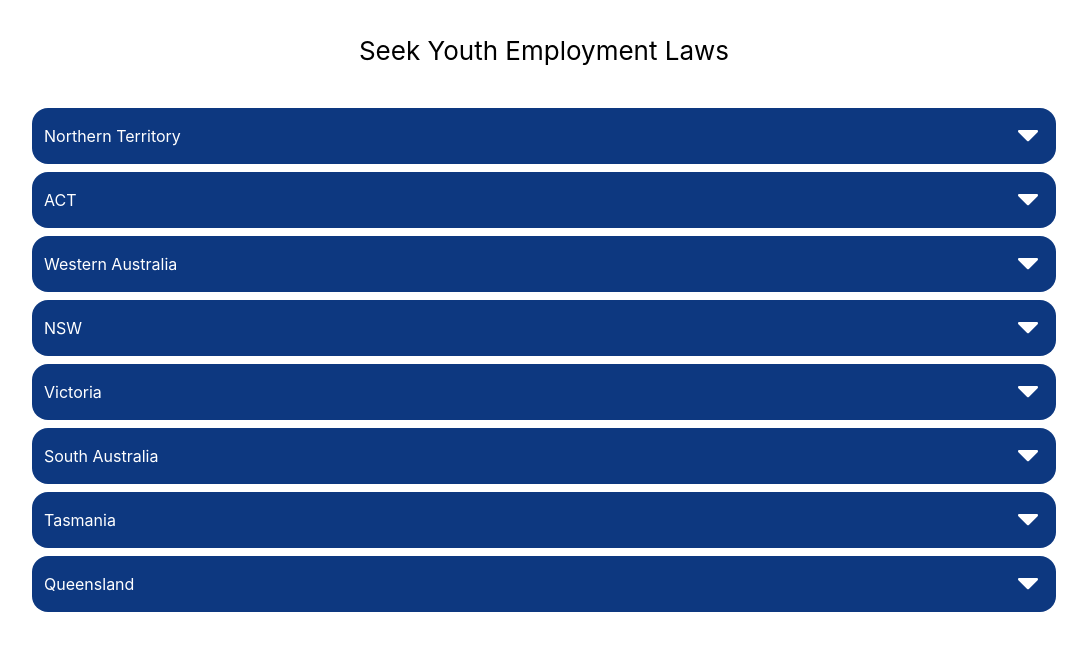
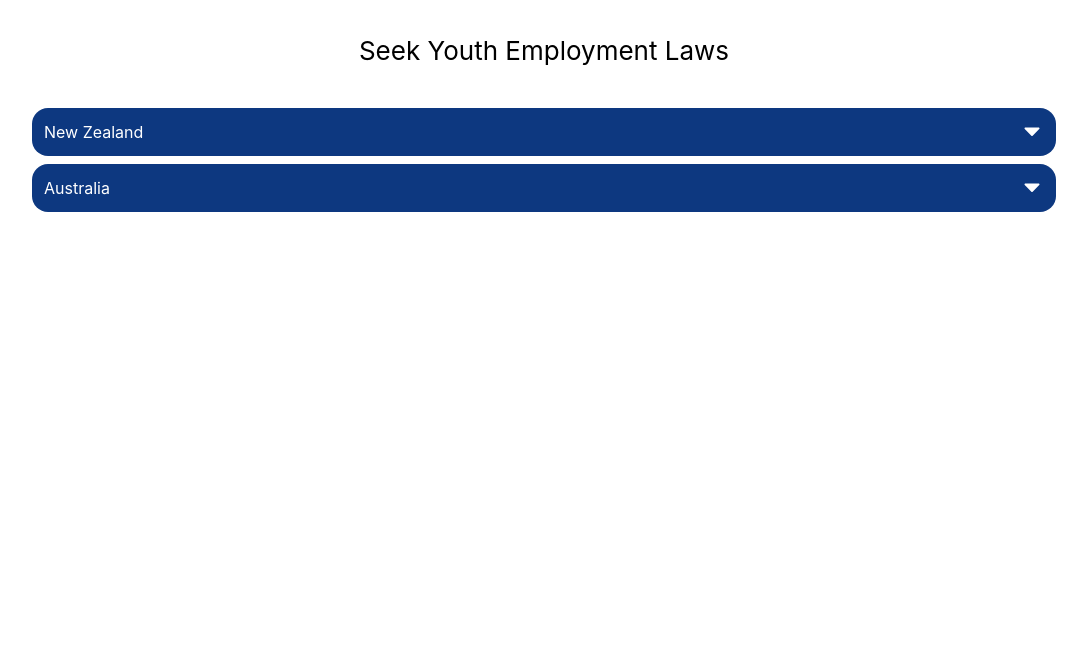
Before and after one commit to VidyullathaKandipati/seekyouth-faq, a React (Create React App) app: page / in a window 1280 px wide. Shown: the top 650 px of the page, without its empty margins (96-1183 px from the left). Built offline with nearby package versions, Linux system fonts and the light colour scheme.

Commit message:
add country level information

```diff
--- a/src/App.js
+++ b/src/App.js
@@ -1,5 +1,5 @@
 import './App.css';
-import AustraliaStateInfo from './components/AustraliaStateInfo';
+import SeekYouthInformation from './components/SeekYouthInformation';
 
 function App() {
   return (
@@ -7,7 +7,7 @@
       <header className="App-header">
         Seek Youth Employment Laws
       </header>
-      <AustraliaStateInfo />
+      <SeekYouthInformation />
     </div>
   );
 }
--- a/src/components/AustraliaStateInfo.css
+++ /dev/null
@@ -1,3 +0,0 @@
-.australia-state-info__header {
-  margin-top: 8px;
-}
--- a/src/components/AustraliaStateInfo.jsx
+++ /dev/null
@@ -1,19 +0,0 @@
-import React, { memo } from 'react';
-import './AustraliaStateInfo.css';
-import { data } from './data';
-import ToggleContent from './ToggleContent';
-import parse from 'html-react-parser';
-
-const AustraliaStateInfo = (props) => {
-  return (
-    <div className="australia-state-info">
-      {
-        data.map((d, index) => (
-          <ToggleContent key={index} title={d.title} content={parse(d.content)} headerClassName="australia-state-info__header" />
-        ))
-      }
-    </div>
-  );
-};
-
-export default memo(AustraliaStateInfo);
--- /dev/null
+++ b/src/components/SeekYouthInformation.css
@@ -0,0 +1,14 @@
+.seek-youth-information__header {
+  margin-top: 8px;
+}
+
+.seek-youth-information__country-content
+{
+  width: 80%;
+  margin: auto;
+}
+
+/* .seek-youth-information__country__toggle-content.toggle-content{
+  width: 97%;
+  margin-left: 40px;
+} */
--- /dev/null
+++ b/src/components/SeekYouthInformation.jsx
@@ -0,0 +1,52 @@
+import React, { memo, useState } from 'react';
+import './SeekYouthInformation.css';
+import { data } from './data';
+import ToggleContent from './ToggleContent';
+import parse from 'html-react-parser';
+import ToggleHeader from './ToggleHeader';
+
+const SeekYouthInformation = () => {
+  const renderContent = () => {
+    return data.map((d, index) => {
+      return (
+        d.states
+          ? <CountryInformation key={index} title={d.title} states={d.states} />
+          : <ToggleContent key={index} title={d.title} content={parse(d.content)} headerClassName="seek-youth-information__header" />
+      );
+    });
+  }
+
+  return (
+    <div className="seek-youth-information">
+      { renderContent() }
+    </div>
+  );
+};
+
+const CountryInformation = memo((props) => {
+  const { title, states } = props;
+  const [ showContent, setShowContent ] = useState(false);
+
+  const onClickHandler = (id, isExpanded) => {
+    setShowContent(isExpanded);
+  }
+
+  const renderStateInformation = () => {
+    return states.map((state, index) => {
+      return <ToggleContent key={index} title={state.title} content={parse(state.content)} headerClassName="seek-youth-information__header" className="seek-youth-information__country__toggle-content" />
+    });
+  }
+
+  return (
+    <div className="seek-youth-information__country-content">
+      <ToggleHeader title={title} onClick={onClickHandler} className="seek-youth-information__header" />
+      {
+        showContent
+          ? renderStateInformation()
+          : null
+      }
+    </div>
+  );
+});
+
+export default memo(SeekYouthInformation);
--- a/src/components/ToggleHeader.css
+++ b/src/components/ToggleHeader.css
@@ -10,6 +10,6 @@
 }
 
 .toggle-header__toggle-icon {
-  width: 32px;
-  height: 32px;
+  width: 24px;
+  height: 24px;
 }
--- a/src/components/data.js
+++ b/src/components/data.js
@@ -137,7 +137,19 @@
 <p>Once you have finished year 10 or turned 16 (whichever is first) then you can work full-time. You have to either be in school, a training program or have full-time paid employment until you turn 17, finish year 12, or have completed two years of further education, employment or training, whichever happens first.</p>
 `;
 
-const data = [
+const nzTitle = 'New Zealand';
+const nzContent = `
+<p>In New Zealand there is no general minimum age for employment, but there are rules around the times young people can work and the types of work they can do.</p>
+<ul>
+<li>People under the age of 16 cannot work before 6am or after 10pm</p></li>
+<li>They are legally required to attend school and work must not prevent or interfere with school attendance</li>
+<li>People under the age of 15 cannot work in a factory or place where things are being prepared or made for sale, on a construction site, in a forest where trees are being cut down or processed or in any area where the work being done is likely to harm the employee</li>
+<li>People under the age of 15 are also not allowed to work or assist with work involving machinery, including powered tools and appliances</li>
+</ul>
+`;
+
+const auTitle = 'Australia';
+const auStates = [
   {
     title: ntTitle,
     content: ntContent,
@@ -172,4 +184,15 @@
   },
 ];
 
+const data = [
+  {
+    title: nzTitle,
+    content: nzContent,
+  },
+  {
+    title: auTitle,
+    states: auStates,
+  },
+];
+
 export { data };
```
